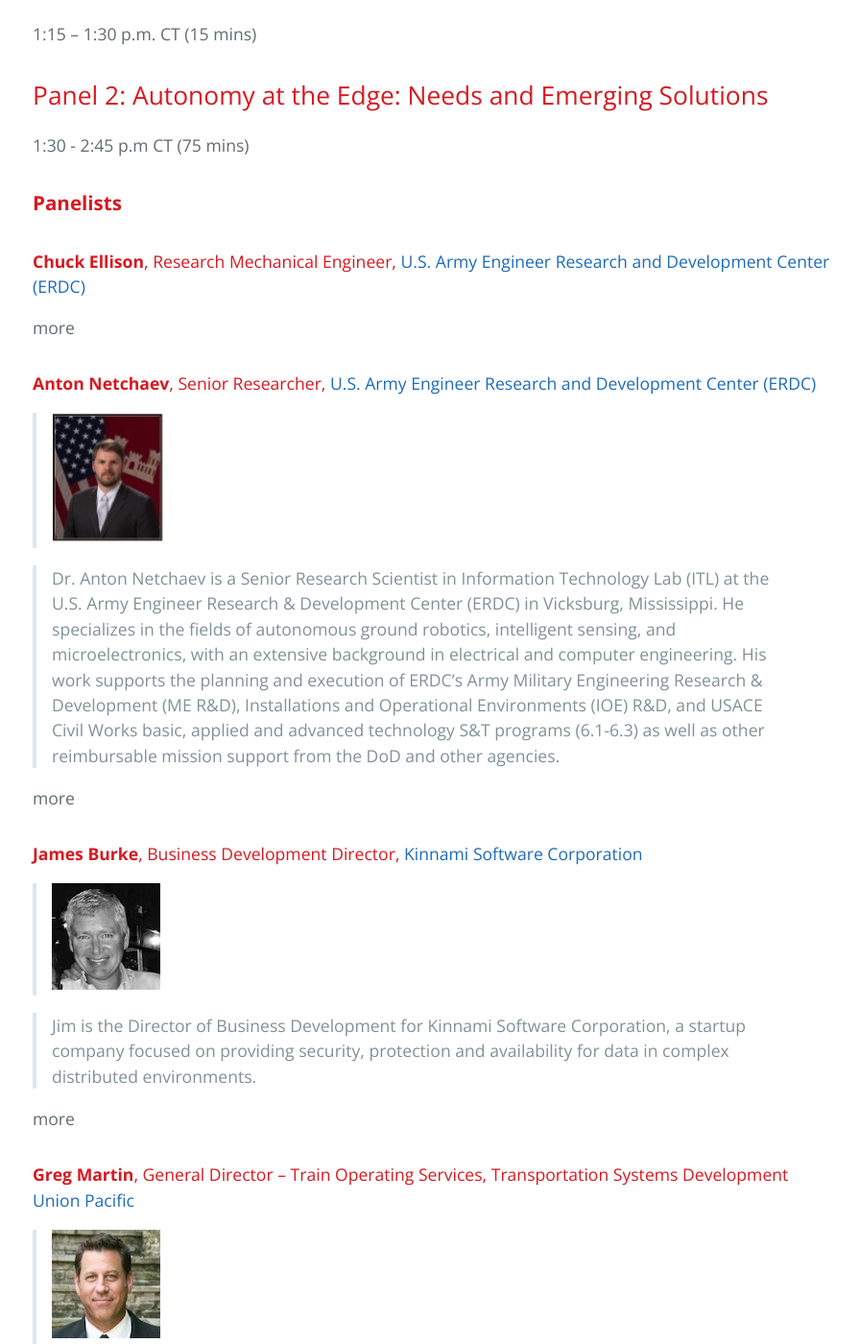
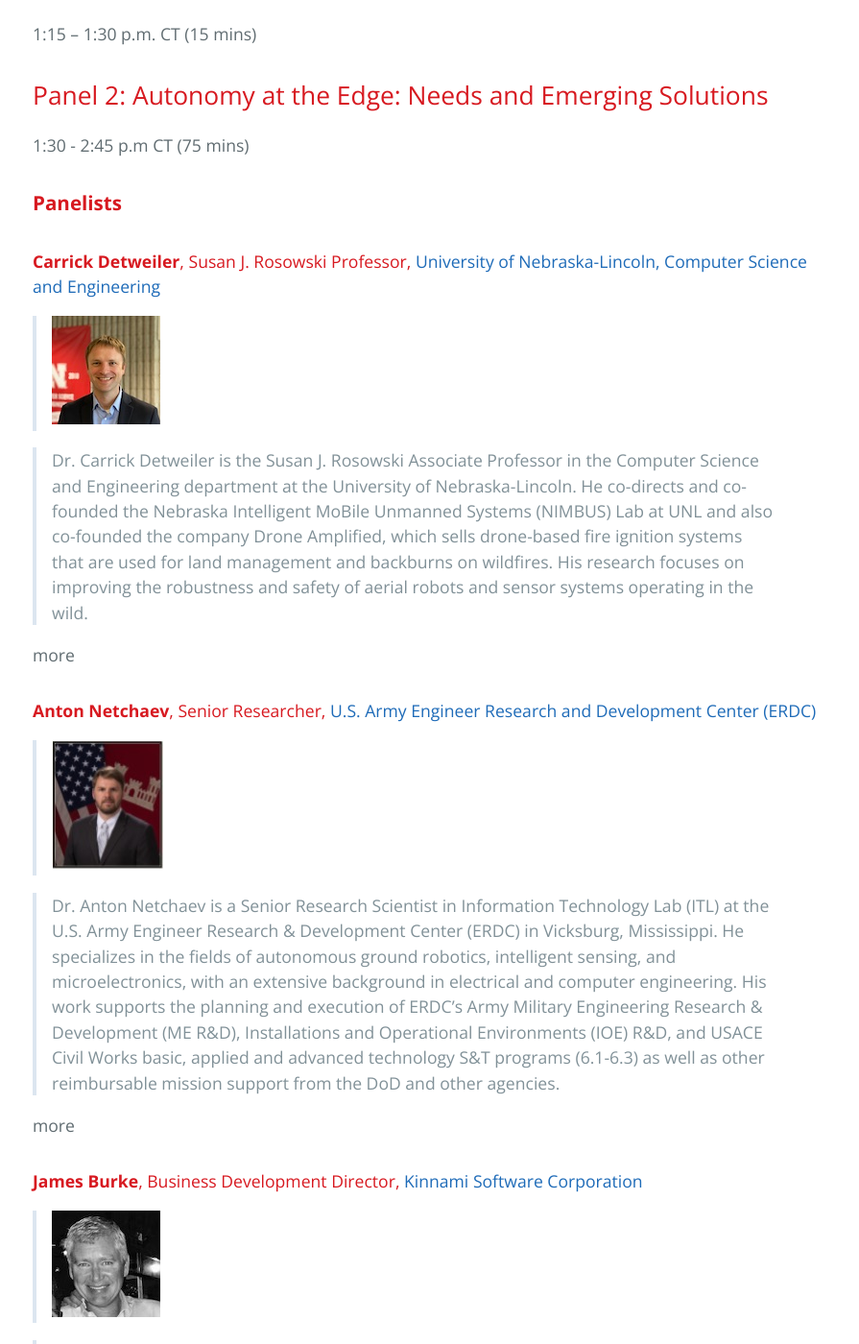
Before and after one commit to BridgingBigData/BridgingBigData.github.io, a Jekyll site: the page built from pages/bbd2023agenda.md, in a window 1280 px wide and 1400 px high, scrolled down 3832 px. Shown: the whole window at 96% size, without its empty margins (190-1085 px from the left). Built offline with Jekyll 4.4.1, drawn with Linux system fonts in a browser that asks for light colours.

Commit message:
update agenda

```diff
--- a/pages/bbd2023agenda.md
+++ b/pages/bbd2023agenda.md
@@ -123,12 +123,16 @@
 ## Panel 2: Autonomy at the Edge: Needs and Emerging Solutions
 1:30 - 2:45 p.m CT (75 mins)
 ### **Panelists**
-####  **Chuck Ellison**, Research Mechanical Engineer, [U.S. Army Engineer Research and Development Center (ERDC)](https://www.erdc.usace.army.mil)
+####  **Carrick Detweiler**, Susan J. Rosowski Professor, [University of Nebraska-Lincoln, Computer Science and Engineering](https://cse.unl.edu/~carrick/)
+
+> ![Carrick Detweiler](https://bridgingbigdata.github.io/pages/images/carrick4.jpg)
+
+> Dr. Carrick Detweiler is the Susan J. Rosowski Associate Professor in the Computer Science and Engineering department at the University of Nebraska-Lincoln. He co-directs and co-founded the Nebraska Intelligent MoBile Unmanned Systems (NIMBUS) Lab at UNL and also co-founded the company Drone Amplified, which sells drone-based fire ignition systems that are used for land management and backburns on wildfires. His research focuses on improving the robustness and safety of aerial robots and sensor systems operating in the wild.
 
 <details>
 <summary>more</summary>
 
-Coming Soon!
+Carrick obtained his B.A. in 2004 from Middlebury College and his Ph.D. in 2010 from MIT CSAIL. He is a Faculty Fellow at the Robert B. Daugherty Water for Food Institute and at the Public Policy Center at UNL and is a Senior Member of the National Academy of Inventors. He is currently leading NSF, USDA, and DoD projects focused on developing the systems and software to enable interactions of UAVs with water, fire, and crops.
 
 </details>
 
```
Also changed, not shown: pages/images/carrick4.jpg (added).
